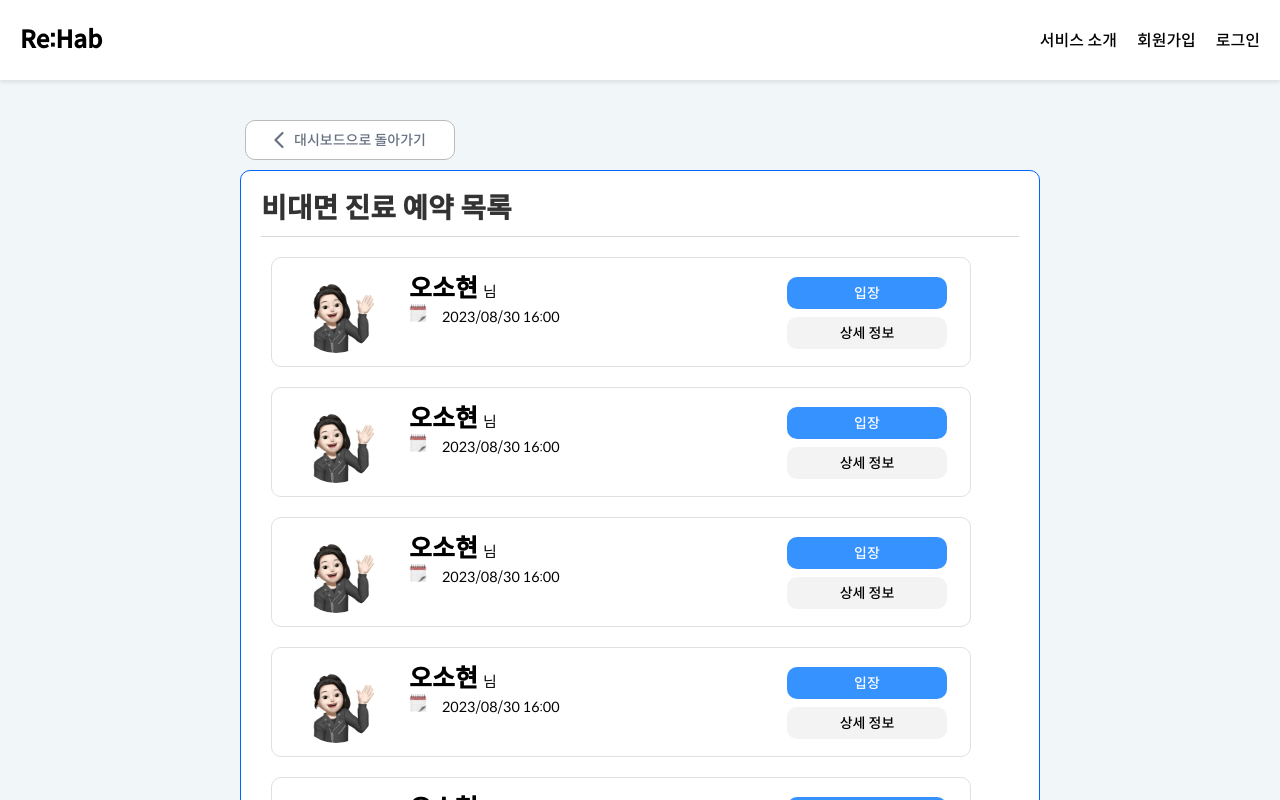
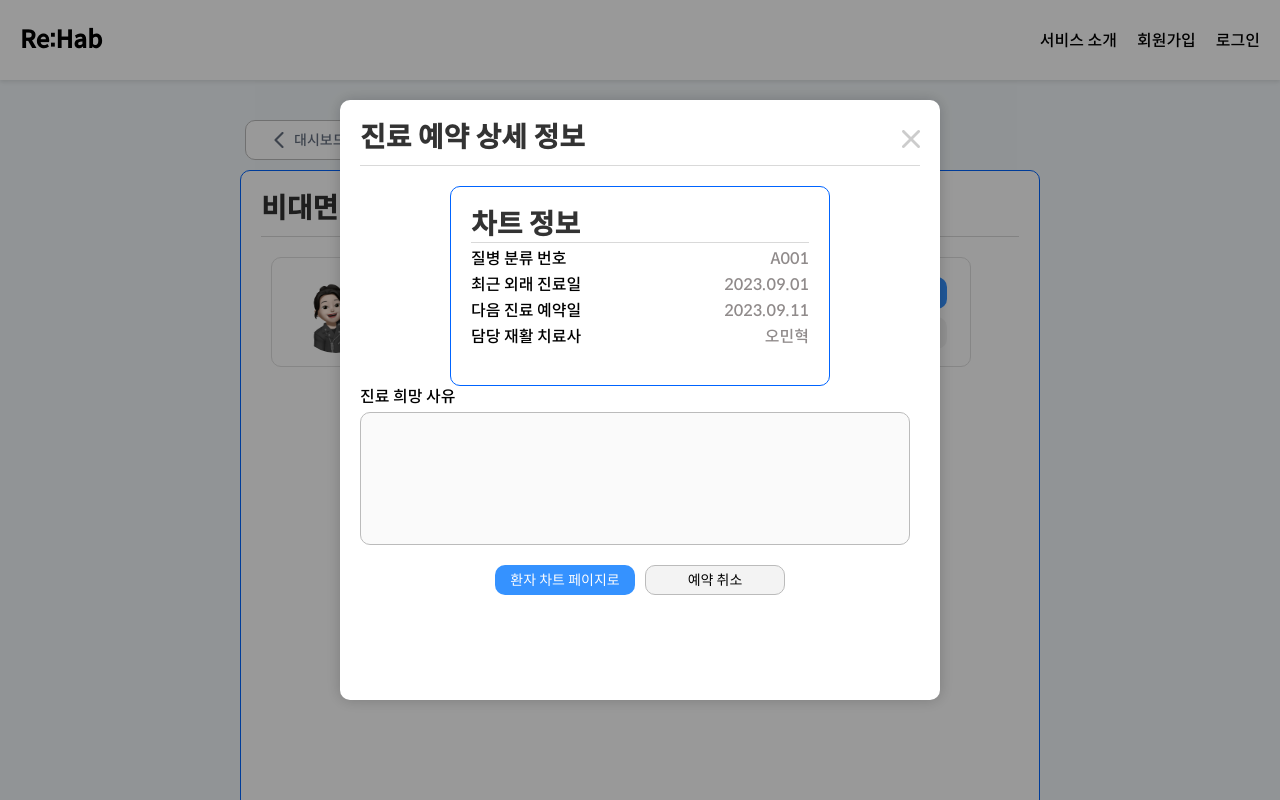
Before and after one commit to sync-without-async/Rehab-FrontEnd, a React (Vite) app: page /doctoruntactreserve in a window 1280 px wide. Both pictures are taken after a click on the button "상세 정보". Shown: the top 800 px of the page. Built offline with nearby package versions, Linux system fonts and the light colour scheme.

Commit message:
Feat: 전문의 비대면 예약 진료 페이지 구현

```diff
--- /dev/null
+++ b/src/components/DoctorDashBoard/DoctorCheckDetail.jsx
@@ -0,0 +1,99 @@
+import styled from 'styled-components';
+import PropTypes from 'prop-types';
+import XButton from "../../assets/icons/iconx.png"
+import InputTextLong from '../Input/InputTextLong';
+import DoctorDetailChart from "../../components/DoctorDashBoard/DoctorDetailChart";
+
+const Overlay = styled.div`
+  position: fixed;
+  top: 0;
+  left: 0;
+  width: 100vw;
+  height: 100vh;
+  background-color: rgba(0, 0, 0, 0.4);
+  display: flex;
+  justify-content: center;
+  align-items: center;
+`;
+
+const ModalContainer = styled.div`
+  width: 600px;
+  height: 600px;
+  background-color: #FFFFFF;
+  border-radius: 10px;
+  padding: 20px;
+  box-shadow: 0 0 15px rgba(0, 0, 0, 0.2);
+  position: relative;
+`;
+
+const Title = styled.h1`
+  font-size: 28px;
+  font-weight: bold;
+  color: #333;
+  display: inline-block;
+`;
+
+const CloseIcon = styled.img`
+  position: absolute;
+  right: 20px;
+  top: 20px;
+  cursor: pointer;
+  margin-top:10px;
+`;
+
+const Divider = styled.hr`
+  width: 100%;
+  height: 1px;
+  background-color: #d9d9d9;
+  border: none;
+  margin-top: 10px;
+  margin-bottom: 20px;
+`;
+
+const ButtonContainer = styled.div`
+  display: flex;
+  justify-content: space-between;
+  width: 290px;
+  margin: 20px auto 0;
+`;
+
+const Button = styled.button`
+  width: 140px;
+  height: 30px;
+  background-color: ${props => props.primary ? "#3592FF" : "#F3F3F3"};
+  color: ${props => props.primary ? "#FEFDFD" : "#000000"};
+  border: ${props => props.primary ? "none" : "1px solid #BBBBBB"};
+  font-weight: 300;
+  font-size: 14px;
+  border-radius: 10px;
+  cursor: pointer;
+`;
+
+const StyledInputTextLong = styled(InputTextLong)`
+  margin-top: 30px;
+`;
+
+
+export const DoctorCheckDetail = ({ onClose }) => {
+  return (
+    <Overlay onClick={onClose}>
+      <ModalContainer onClick={(e) => e.stopPropagation()}>
+        <Title>진료 예약 상세 정보</Title>
+        <CloseIcon src={XButton} alt="Close" onClick={onClose} />
+        <Divider />
+        <DoctorDetailChart  />
+        <StyledInputTextLong label="진료 희망 사유" />
+        <ButtonContainer>
+          <Button primary>환자 차트 페이지로</Button>
+          <Button>예약 취소</Button>
+        </ButtonContainer>
+      </ModalContainer>
+    </Overlay>
+  );
+}
+
+DoctorCheckDetail.propTypes = {
+  onClose: PropTypes.func.isRequired,
+};
+
+export default DoctorCheckDetail;
--- a/src/components/DoctorDashBoard/DoctorSeveralReserve.jsx
+++ b/src/components/DoctorDashBoard/DoctorSeveralReserve.jsx
@@ -2,6 +2,7 @@ import { useState } from 'react';
 import styled from 'styled-components';
 import PatientImage from '../../assets/images/user/Opatient.png';
 import IconDate from '../../assets/icons/icondate.png';
+import DoctorCheckDetail from './DoctorCheckDetail';
 
 const CardContainer = styled.div`
   display: flex;
@@ -59,7 +60,6 @@ const InfoText = styled.span`
 `;
 
 const DateContain = styled.div`
-
 `
 
 const Button = styled.button`
@@ -86,12 +86,22 @@ const Button = styled.button`
 
 const DoctorSeveralReserve = () => {
   const [buttonState, setButtonState] = useState(false);
+  const [showDetailModal, setShowDetailModal] = useState(false);
 
   const toggleButtonState = () => {
     setButtonState(!buttonState);
   }
 
+  const toggleDetailModal = () => {
+    setShowDetailModal(!showDetailModal);
+  }
+
+  const handleCloseModal = () => {
+    setShowDetailModal(false);
+  }
+
   return (
+    <>
       <CardContainer>
         <ProfileImage src={PatientImage} alt="Profile" />
         <UserInfo>
@@ -104,8 +114,12 @@ const DoctorSeveralReserve = () => {
         <Button onClick={toggleButtonState} clicked={buttonState}>
           {buttonState ? "예약 시간이 아닙니다" : "입장"}
         </Button>
-      <Button cancelButton topPosition="59px">상세 정보</Button>
+        <Button cancelButton topPosition="59px" onClick={toggleDetailModal}>
+          상세 정보
+        </Button>
       </CardContainer>
+      {showDetailModal && <DoctorCheckDetail onClose={handleCloseModal} />}
+    </>
   );
 };
 
--- a/src/components/DoctorDashBoard/DoctorUntactFullList.jsx
+++ b/src/components/DoctorDashBoard/DoctorUntactFullList.jsx
@@ -55,10 +55,6 @@ const DoctorUntactFullList = () => {
       <Title>비대면 진료 예약 목록</Title>
       <Divider />
       <DoctorSeveralReserve/>
-      <DoctorSeveralReserve/>
-      <DoctorSeveralReserve/>
-      <DoctorSeveralReserve/>
-      <DoctorSeveralReserve/>
       <PaginationWrapper>
         <Pagination
           totalItems={totalItems}
```
Also changed, not shown: src/components/UserDashBoard/UserReserveReason.jsx (added). Lines whose indentation alone changed are shown as unchanged.
